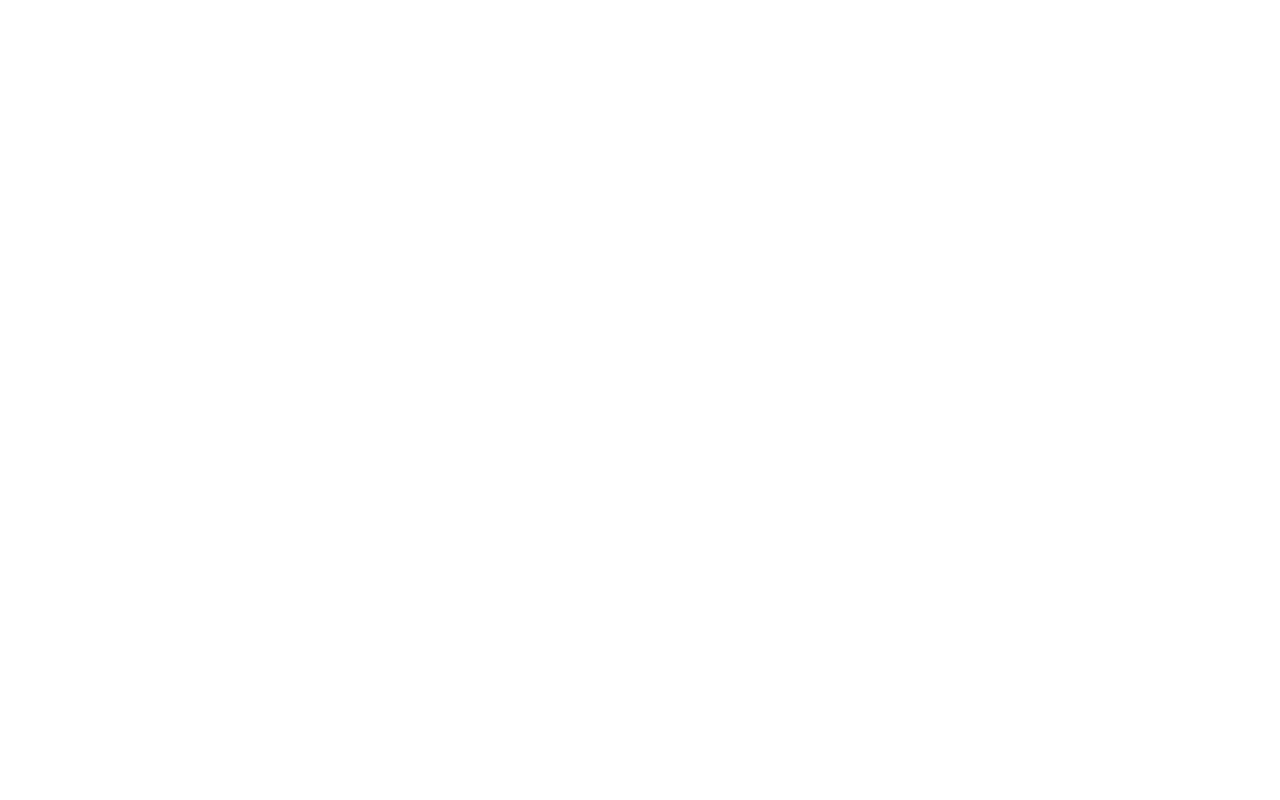
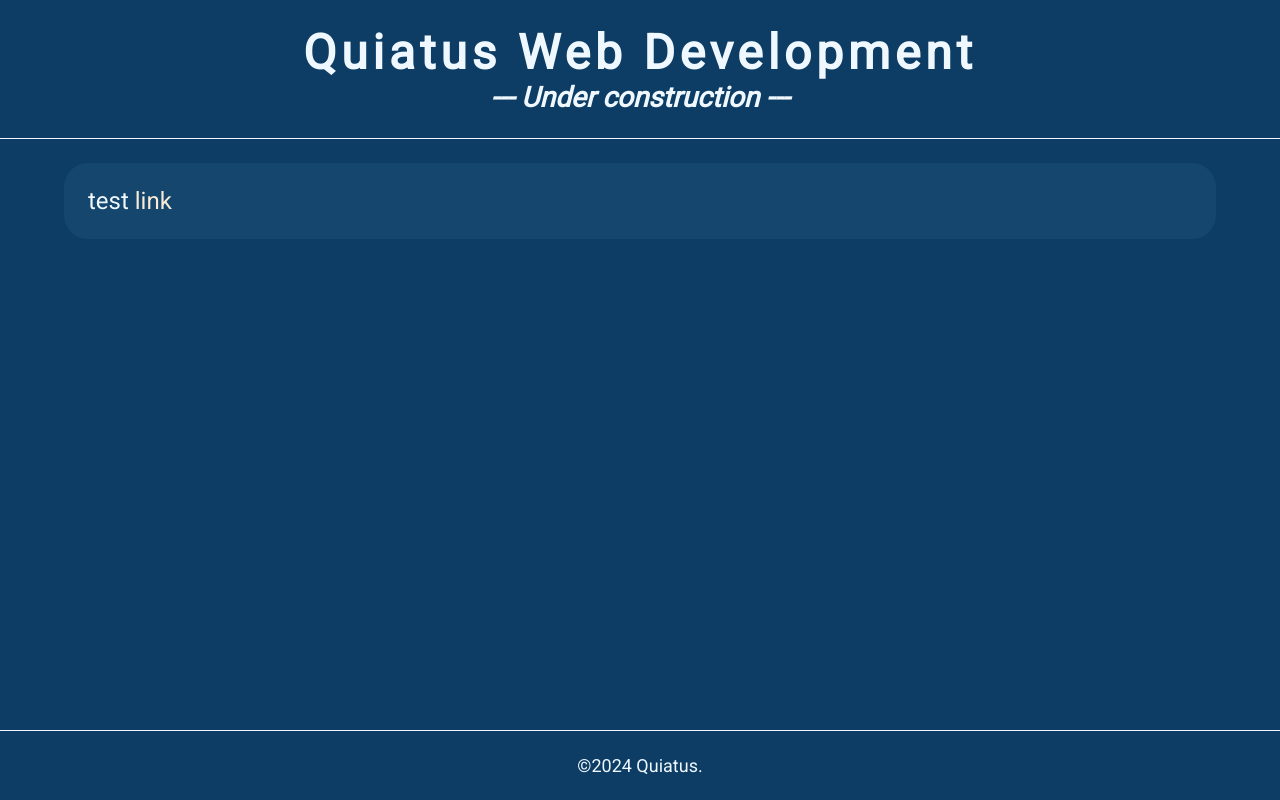
Before and after one commit to Quiatus/personal-page, a plain HTML site: page index.html in a window 1280 px wide. Drawn offline with Linux system fonts and the light colour scheme.

Commit message:
add styling

```diff
--- a/index.html
+++ b/index.html
@@ -5,8 +5,22 @@
     <meta name="viewport" content="width=device-width, initial-scale=1.0">
     <title>Quiatus - Web Dev</title>
     <link rel="shortcut icon" href="favicon-32x32.png" type="image/x-icon">
+    <link rel="stylesheet" href="style/style.css">
 </head>
 <body>
+    <header>
+        <h1>Quiatus Web Development</h1>
+        <h3>--- Under construction ---</h3>
+    </header>
 
+    <main>
+        test
+
+        <a href="#">link</a>
+    </main>
+
+    <footer>
+        <p>©2024 Quiatus.</p>
+    </footer>
 </body>
 </html>
--- /dev/null
+++ b/style/style.css
@@ -0,0 +1,64 @@
+@import url('https://fonts.googleapis.com/css2?family=Roboto&display=swap');
+
+* {
+    margin: 0;
+    padding: 0;
+    box-sizing: border-box;
+}
+
+html {
+    font-family: 'Roboto', sans-serif;
+    font-size: 1.5rem;
+}
+
+h1 {
+    font-weight: bold;
+    letter-spacing: 0.2rem;
+}
+
+h3 {
+    font-style: italic;
+}
+
+body {
+    background-color: rgb(13, 61, 100);
+    color: aliceblue;
+    height: 100vh;
+}
+
+header {
+    padding: 1rem;
+    border-bottom: 1px solid aliceblue;
+    width: 100%;
+    text-align: center;
+}
+
+main {
+    width: 90%;
+    border-radius: 1rem;
+    margin: 1rem auto;
+    padding: 1rem;
+    background-color: rgb(20, 70, 110);
+}
+
+footer {
+    position: fixed;
+    bottom: 0;
+    padding: 1rem;
+    border-top: 1px solid aliceblue;
+    width: 100%;
+}
+
+footer p {
+    text-align: center;
+    font-size: 0.75rem;
+}
+
+a, a:visited {
+    color:antiquewhite;
+    text-decoration: none;
+}
+
+a:hover {
+    opacity: 75%;
+}
```
